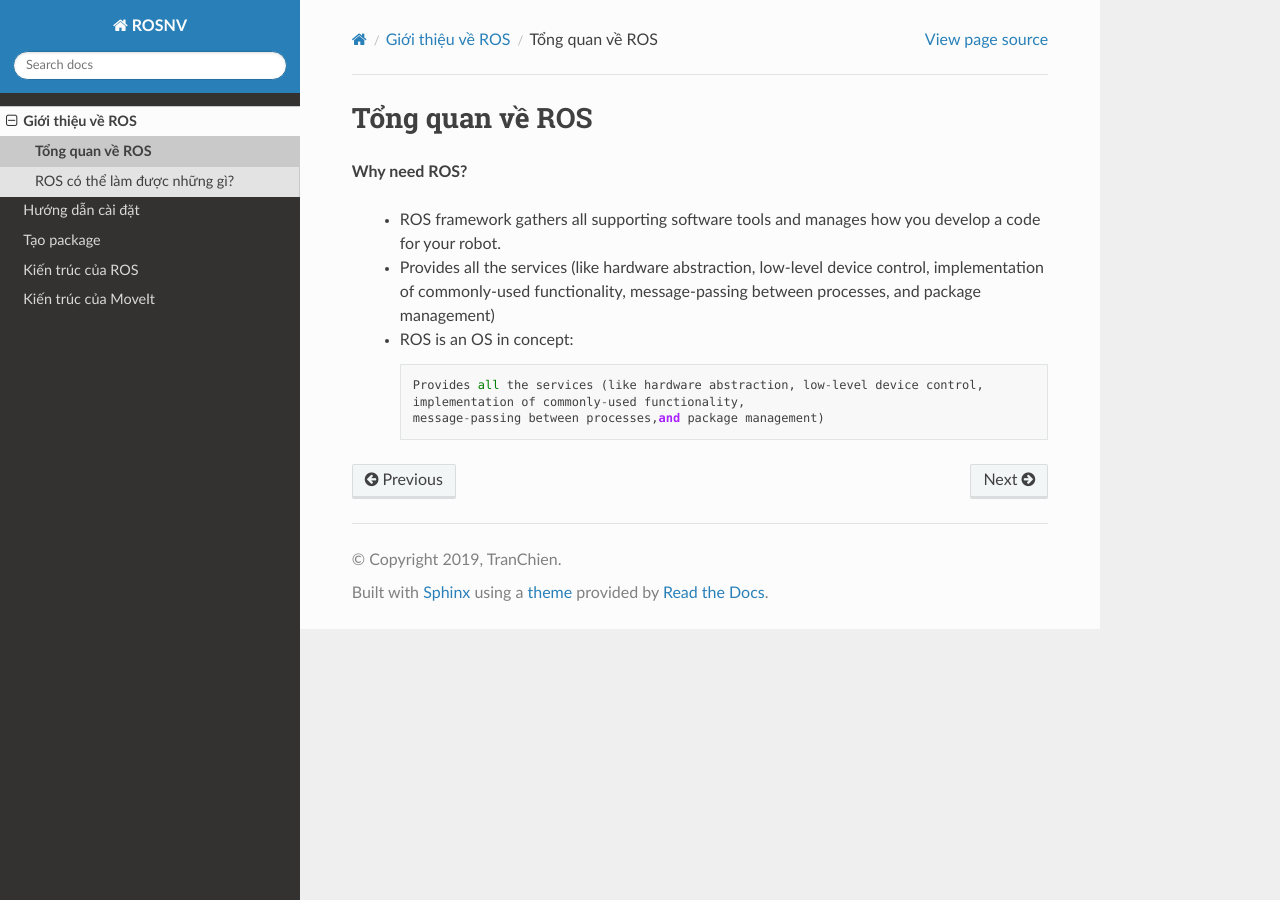
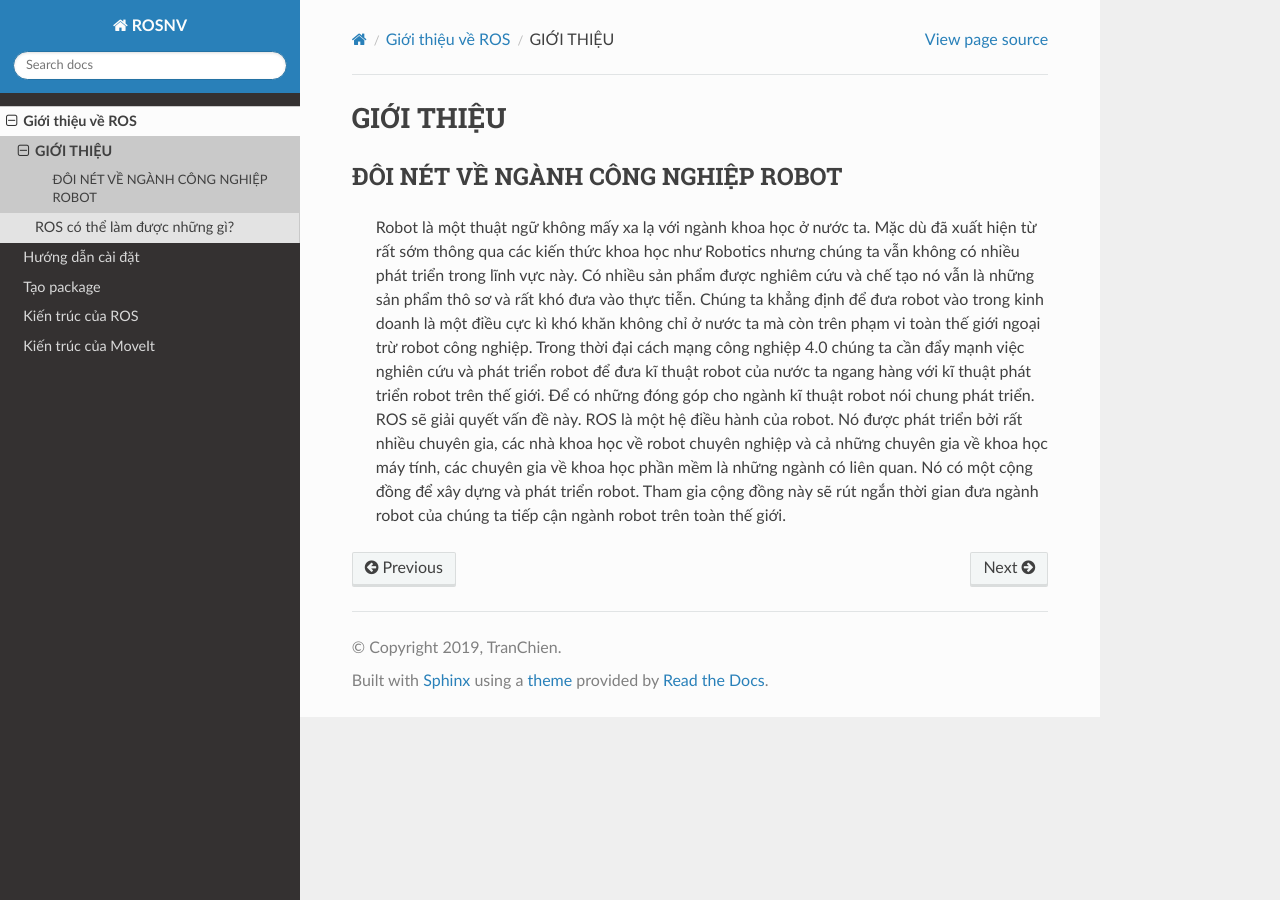
Before and after one commit to tranchien9xvn/github1, a Sphinx documentation site: the page built from source/doc/paren_introduction/IntroductiontoROS.rst, in a window 1280 px wide. Built offline with Sphinx 7.4.7 and the Read the Docs theme 2.0.0, drawn with Linux system fonts in a browser that asks for light colours.

Commit message:
commit gioi thieu

```diff
--- a/source/doc/paren_introduction/IntroductiontoROS.rst
+++ b/source/doc/paren_introduction/IntroductiontoROS.rst
@@ -1,12 +1,16 @@
-Tổng quan về ROS
-================
+GIỚI THIỆU
+==========
 
-**Why need ROS?**
+ĐÔI NÉT VỀ NGÀNH CÔNG NGHIỆP ROBOT
+----------------------------------
 
-      * ROS framework gathers all supporting software tools and manages how you develop a code for your robot.
-      * Provides all the services (like hardware abstraction, low-level device control, implementation of commonly-used functionality, message-passing between processes, and package management)
-      * ROS is an OS in concept::
-
-         Provides all the services (like hardware abstraction, low-level device control,
-         implementation of commonly-used functionality,
-         message-passing between processes,and package management)
+ Robot là một thuật ngữ không mấy xa lạ với ngành khoa học ở nước ta.
+ Mặc dù đã xuất hiện từ rất sớm thông qua các kiến thức khoa học như Robotics
+ nhưng chúng ta vẫn không có nhiều phát triển trong lĩnh vực này. Có nhiều sản phẩm được nghiêm cứu và chế tạo nó vẫn
+ là những sản phẩm thô sơ và rất khó đưa vào thực tiễn. Chúng ta khẳng định để đưa robot vào trong kinh doanh là một điều cực kì khó khăn
+ không chỉ ở nước ta mà còn trên phạm vi toàn thế giới ngoại trừ robot công nghiệp. Trong thời đại cách mạng công nghiệp 4.0 chúng ta cần đẩy mạnh
+ việc nghiên cứu và phát triển robot để đưa kĩ thuật robot của nước ta ngang hàng với kĩ thuật phát triển robot trên thế giới.
+ Để có những đóng góp cho ngành kĩ thuật robot nói chung phát triển. ROS sẽ giải quyết vấn đề này. ROS là một hệ điều hành của robot.
+ Nó được phát triển bởi rất nhiều chuyên gia, các nhà khoa học về robot chuyên nghiệp và cả những chuyên gia về khoa học máy tính,
+ các chuyên gia về khoa học phần mềm là những ngành có liên quan. Nó có một cộng đồng để xây dựng và phát triển robot.
+ Tham gia cộng đồng này sẽ rút ngắn thời gian đưa ngành robot của chúng ta tiếp cận ngành robot trên toàn thế giới.
```
